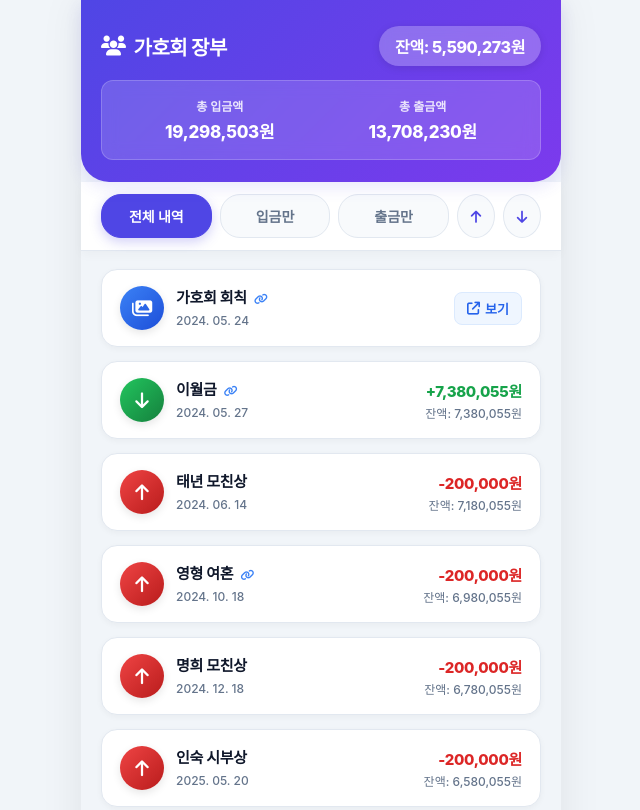
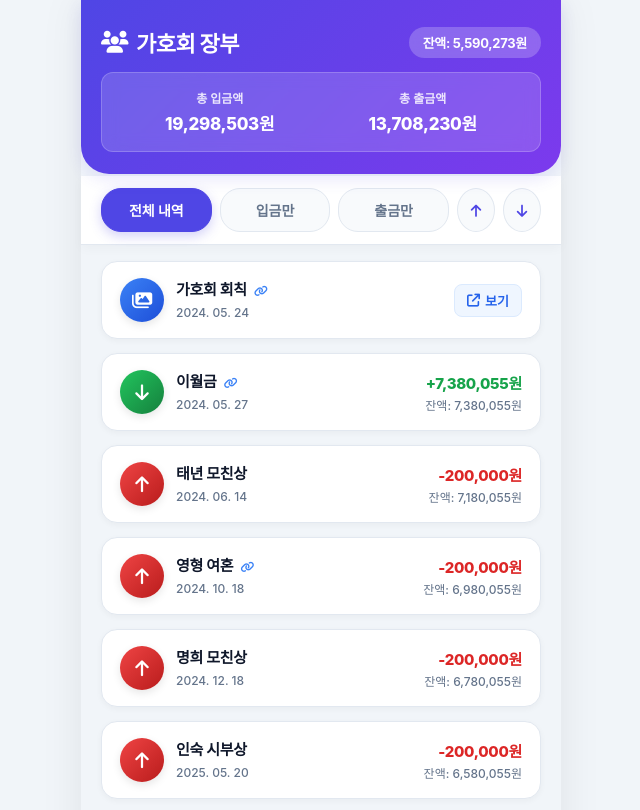
Before and after one commit to yhynong-beep/gahoe-account, a plain HTML site: page index.html in a window 1280 px wide. Shown: the top 810 px of the page, without its empty margins (319-959 px from the left). Drawn offline with Linux system fonts and the light colour scheme; a web font is replaced by a local one.

Commit message:
index.html 업데이트

```diff
--- a/index.html
+++ b/index.html
@@ -71,29 +71,25 @@
             justify-content: space-between;
             align-items: center;
             margin-bottom: 14px;
-            gap: 8px;
         }
 
         .header-title {
-            font-size: 20px;
+            font-size: 22px;
             font-weight: 800;
             display: flex;
             align-items: center;
             gap: 8px;
             letter-spacing: -0.5px;
-            white-space: nowrap;
         }
 
         .badge-balance {
-            background: rgba(255, 255, 255, 0.25);
+            background: rgba(255, 255, 255, 0.22);
             backdrop-filter: blur(6px);
-            padding: 8px 16px;
-            border-radius: 22px;
-            font-size: 16px;
-            font-weight: 800;
-            letter-spacing: -0.4px;
-            box-shadow: 0 2px 8px rgba(0, 0, 0, 0.1);
-            white-space: nowrap;
+            padding: 6px 14px;
+            border-radius: 20px;
+            font-size: 13px;
+            font-weight: 700;
+            letter-spacing: -0.3px;
         }
 
         .summary-card {
@@ -129,7 +125,7 @@
             gap: 8px;
             border-bottom: 1px solid var(--border-color);
             position: sticky;
-            top: 182px; /* 커진 잔액 배지 높이에 맞춰 sticky 위치 조정 */
+            top: 176px; /* 헤더 바로 아래에 딱 붙도록 고정 */
             z-index: 90;
             box-shadow: 0 4px 10px rgba(0,0,0,0.03);
         }
```
